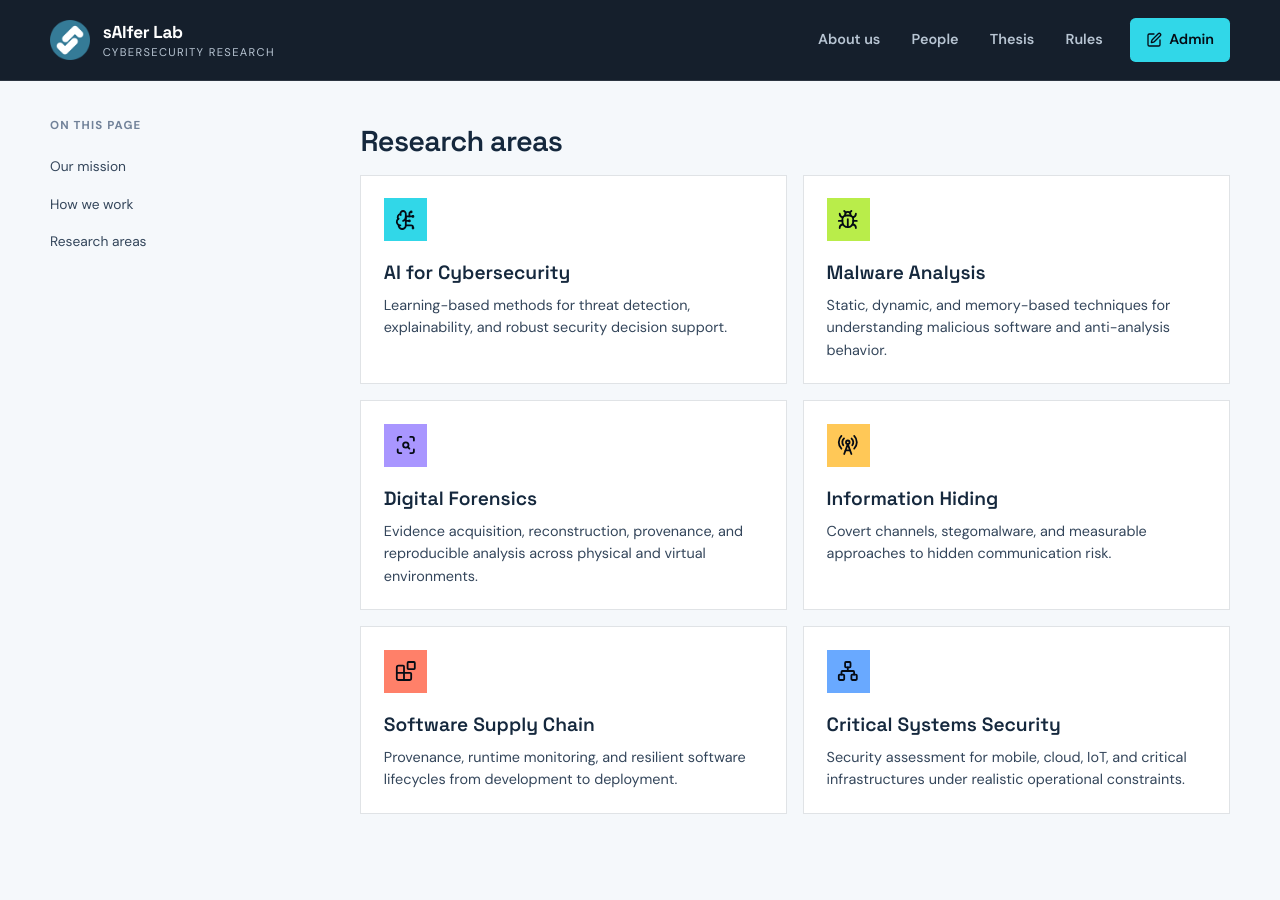
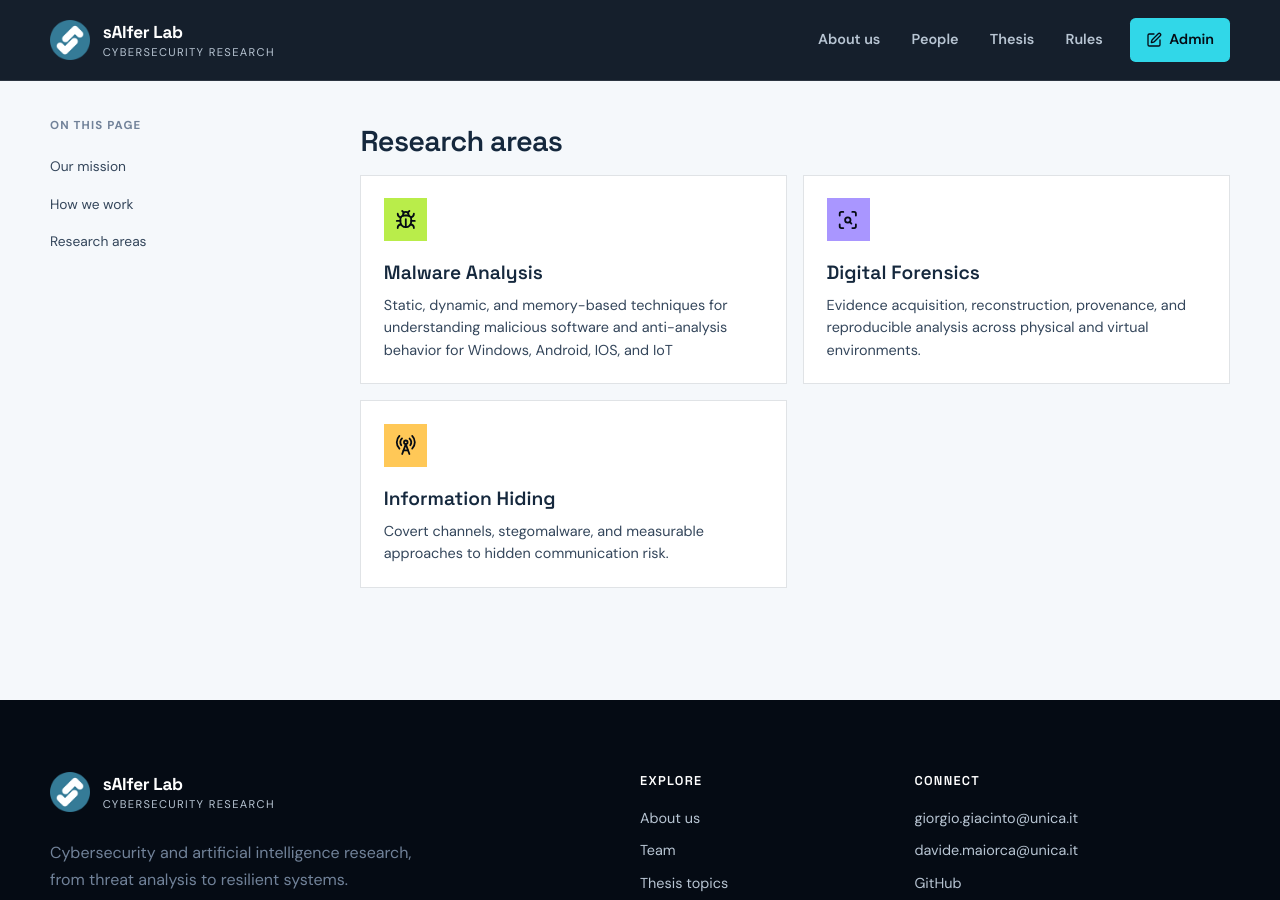
Before and after one commit to sAIferLab-Cyber/saiferlab-cyber.github.io, a Jekyll site: the page built from about.md, in a window 1280 px wide and 900 px high, scrolled down 1072 px. Built offline with Jekyll 4.4.1, drawn with Linux system fonts in a browser that asks for light colours.

Commit message:
Update Macroareas “research-areas”

```diff
--- a/_data/research.yml
+++ b/_data/research.yml
@@ -1,42 +1,19 @@
 items:
-- id: ai-security
-  name: AI for Cybersecurity
-  short: AI Security
-  icon: brain-circuit
-  color: cyan
-  description: Learning-based methods for threat detection, explainability, and robust security decision support.
-
-- id: malware-analysis
-  name: Malware Analysis
-  short: Malware
-  icon: bug
-  color: lime
-  description: Static, dynamic, and memory-based techniques for understanding malicious software and anti-analysis behavior.
-
-- id: digital-forensics
-  name: Digital Forensics
-  short: Forensics
-  icon: scan-search
-  color: violet
-  description: Evidence acquisition, reconstruction, provenance, and reproducible analysis across physical and virtual environments.
-
-- id: information-hiding
-  name: Information Hiding
-  short: Info Hiding
-  icon: radio-tower
-  color: amber
-  description: Covert channels, stegomalware, and measurable approaches to hidden communication risk.
-
-- id: supply-chain
-  name: Software Supply Chain
-  short: Supply Chain
-  icon: blocks
-  color: coral
-  description: Provenance, runtime monitoring, and resilient software lifecycles from development to deployment.
-
-- id: critical-systems
-  name: Critical Systems Security
-  short: Critical Systems
-  icon: network
-  color: blue
-  description: Security assessment for mobile, cloud, IoT, and critical infrastructures under realistic operational constraints.
+  - id: malware-analysis
+    name: Malware Analysis
+    short: Malware
+    icon: bug
+    color: lime
+    description: Static, dynamic, and memory-based techniques for understanding malicious software and anti-analysis behavior for Windows, Android, IOS, and IoT
+  - id: digital-forensics
+    name: Digital Forensics
+    short: Forensics
+    icon: scan-search
+    color: violet
+    description: Evidence acquisition, reconstruction, provenance, and reproducible analysis across physical and virtual environments.
+  - id: information-hiding
+    name: Information Hiding
+    short: Info Hiding
+    icon: radio-tower
+    color: amber
+    description: Covert channels, stegomalware, and measurable approaches to hidden communication risk.
```
